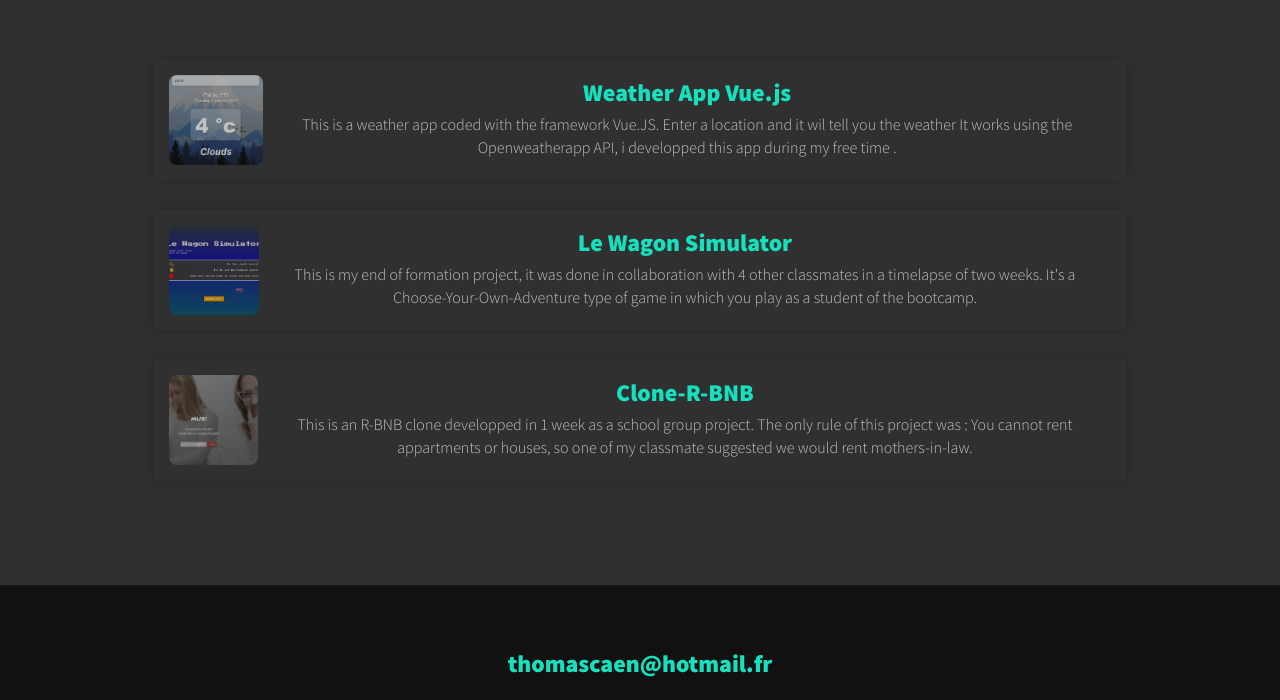
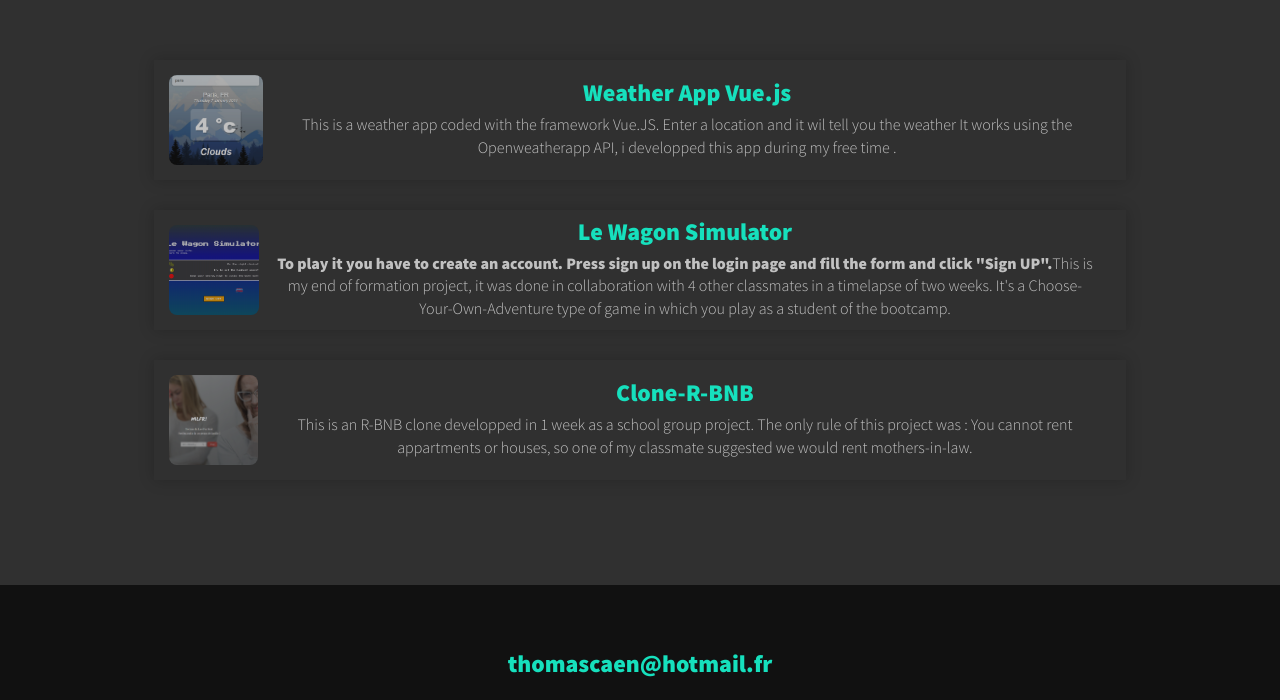
Before and after one commit to TCaen/TCaen.github.io, a plain HTML site: page index.html in a window 1280 px wide. Shown: the part 2066-2766 px from the top of the page. Drawn offline with nearby package versions, Linux system fonts and the light colour scheme.

Commit message:
Add files via upload

```diff
--- a/index.html
+++ b/index.html
@@ -110,7 +110,7 @@
                         <img src="img/lewagon.png" alt="" >
                             <div class="card-product-infos">
                                     <h2>Le Wagon Simulator</h2>
-                                    <p>This is my end of formation project, it was done in collaboration with 4 other classmates in a timelapse of two weeks. It's a Choose-Your-Own-Adventure type of game
+                                    <p><strong>To play it you have to create an account. Press sign up on the login page and fill the form and click "Sign UP".</strong>This is my end of formation project, it was done in collaboration with 4 other classmates in a timelapse of two weeks. It's a Choose-Your-Own-Adventure type of game
                                         in which you play as a student of the bootcamp.</p>
                                 </div>
                     </div>
```
